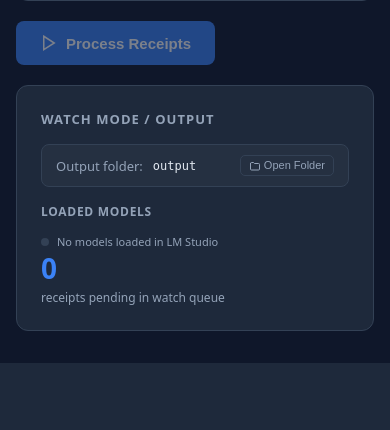
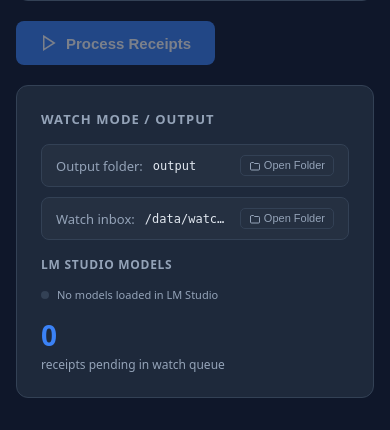
Before and after one commit to duedev/Reimbursements, a FastAPI app: page / in a window 390 px wide. Shown: the part 699-1129 px from the top of the page. Before the commit the page ends 1062 px from the top, so only its background shows below. Run offline with FastAPI, Linux system fonts and the light colour scheme; data that the repository does not hold is empty; some libraries are stand-ins or nearby versions.

Commit message:
Fix filename rules, MPO crash, open-folder on macOS, error log panel, PWA icon, and misc polish
- Filename: fuel + materials both use date-only stem (no description appended)
- Filename: misc now uses vendor name instead of garbled expense_description OCR text
- MPO images (dual-camera .jpg from iPhone): encode_image() extracts first frame;
  spreadsheet image embed converts MPO→JPEG to avoid openpyxl KeyError('.mpo')
- Gemma review: guard against prose "No issues" responses before json.loads()
- Open-folder button: cross-platform (_open_folder_native uses `open` on macOS,
  os.startfile on Windows, xdg-open on Linux); returns path in error response
- Watch inbox: new Watch inbox path row in UI + Open Folder button backed by
  GET /watch/folder and POST /open-watch-folder endpoints
- UI: rename "Loaded Models" → "LM Studio Models" (more accurate label)
- UI: collapsible error log panel at page bottom; auto-shows on any error/skip
- PWA: manifest.json + receipt SVG icon + apple-mobile-web-app meta tags
  (install via "Add to Dock" in Safari/Chrome for a taskbar icon)
- launch.sh: handle docker compose vs docker-compose; 90 s timeout; macOS-only open
- Spreadsheet: fix "MISCELLENEOUS" → "MISCELLANEOUS" typo

Co-Authored-By: Claude Sonnet 4.6 <noreply@anthropic.com>

```diff
--- a/server.py
+++ b/server.py
@@ -48,6 +48,16 @@ app = FastAPI(title="Receipt Processor", lifespan=lifespan)
 @app.get("/", response_class=FileResponse)
 async def index():
     return FileResponse("templates/index.html", media_type="text/html")
+
+
+@app.get("/manifest.json")
+async def manifest():
+    return FileResponse("templates/manifest.json", media_type="application/manifest+json")
+
+
+@app.get("/icon.svg")
+async def icon():
+    return FileResponse("templates/icon.svg", media_type="image/svg+xml")
 
 
 @app.post("/process")
@@ -172,12 +182,46 @@ async def open_output_folder():
     return JSONResponse({"path": str(OUTPUT_FOLDER)})
 
 
+def _open_folder_native(folder: Path) -> None:
+    """Open *folder* in the host OS file manager. Raises on failure."""
+    import sys
+    if sys.platform == "darwin":
+        subprocess.Popen(["open", str(folder)])
+    elif sys.platform == "win32":
+        import os as _os
+        _os.startfile(str(folder))
+    else:
+        subprocess.Popen(["xdg-open", str(folder)])
+
+
 @app.post("/open-folder")
 async def open_folder_in_manager():
     folder = Path(OUTPUT_FOLDER).resolve()
     folder.mkdir(parents=True, exist_ok=True)
     try:
-        subprocess.Popen(["xdg-open", str(folder)])
+        _open_folder_native(folder)
+        return JSONResponse({"ok": True, "path": str(folder)})
+    except Exception as exc:
+        return JSONResponse({"ok": False, "error": str(exc), "path": str(folder)}, status_code=500)
+
+
+@app.get("/watch/folder")
+async def watch_folder_path():
+    """Return the host-side watch inbox path (from env or docker-compose volume)."""
+    try:
+        from watch_mode import WATCH_INBOX
+        return JSONResponse({"path": str(WATCH_INBOX), "ok": True})
+    except Exception as exc:
+        return JSONResponse({"path": "", "ok": False, "error": str(exc)})
+
+
+@app.post("/open-watch-folder")
+async def open_watch_folder():
+    try:
+        from watch_mode import WATCH_INBOX
+        folder = Path(WATCH_INBOX).resolve()
+        folder.mkdir(parents=True, exist_ok=True)
+        _open_folder_native(folder)
         return JSONResponse({"ok": True, "path": str(folder)})
     except Exception as exc:
         return JSONResponse({"ok": False, "error": str(exc)}, status_code=500)
--- a/spreadsheet_theme.py
+++ b/spreadsheet_theme.py
@@ -358,11 +358,21 @@ def _build_image_sheet(wb: Workbook, sheet_name: str, receipts: list[dict]):
         # Embed image if the file path is available
         if img_path_str and Path(img_path_str).exists():
             try:
+                from io import BytesIO
                 from openpyxl.drawing.image import Image as XLImage
                 from PIL import Image as PILImage
 
                 with PILImage.open(img_path_str) as pil_img:
                     orig_w, orig_h = pil_img.size
+                    # MPO (dual-camera JPEG) has no openpyxl content-type entry;
+                    # convert to plain JPEG so the workbook writer doesn't raise KeyError
+                    if getattr(pil_img, "format", None) == "MPO":
+                        buf = BytesIO()
+                        pil_img.convert("RGB").save(buf, "JPEG", quality=92)
+                        buf.seek(0)
+                        img_source = buf
+                    else:
+                        img_source = img_path_str
 
                 scale = min(_IMG_MAX_W_PX / orig_w, _IMG_MAX_H_PX / orig_h, 1.0)
                 img_w = int(orig_w * scale)
@@ -371,7 +381,7 @@ def _build_image_sheet(wb: Workbook, sheet_name: str, receipts: list[dict]):
                 # rows needed: px → pt (×0.75) ÷ row_height_pt
                 rows_needed = max(int(img_h * 0.75 / _IMG_ROW_HEIGHT_PT) + 2, _IMG_ROWS)
 
-                xl_img        = XLImage(img_path_str)
+                xl_img        = XLImage(img_source)
                 xl_img.width  = img_w
                 xl_img.height = img_h
                 ws.add_image(xl_img, f"A{current_row}")
@@ -458,7 +468,7 @@ def build_themed_workbook(
         (
             "misc",
             ["Receipt\nNo.", "Date", "Store / Job Name", "", "Expense Description", "Amount", "Filename"],
-            "MISCELLENEOUS",
+            "MISCELLANEOUS",
         ),
     ]
 
--- a/templates/index.html
+++ b/templates/index.html
@@ -4,6 +4,11 @@
   <meta charset="UTF-8">
   <meta name="viewport" content="width=device-width, initial-scale=1.0">
   <title>Receipt Processor</title>
+  <link rel="manifest" href="/manifest.json">
+  <link rel="icon" href="/icon.svg" type="image/svg+xml">
+  <meta name="theme-color" content="#1e293b">
+  <meta name="apple-mobile-web-app-capable" content="yes">
+  <meta name="apple-mobile-web-app-title" content="Receipts">
   <style>
     :root {
       --bg:       #0f172a;
@@ -323,7 +328,9 @@
   <!-- Watch-mode card -->
   <div class="card" id="watch-card">
     <div class="card-title">Watch Mode / Output</div>
-    <div class="folder-strip" style="margin-bottom:16px">
+
+    <!-- Output folder -->
+    <div class="folder-strip" style="margin-bottom:10px">
       <span>Output folder:</span>
       <code id="folder-path">loading…</code>
       <button class="copy-btn" id="open-folder-btn" title="Open in file manager">
@@ -332,12 +339,25 @@
         </svg>Open Folder
       </button>
     </div>
-    <!-- LM Studio model status -->
-    <div style="font-size:12px;color:var(--muted);margin-bottom:12px;font-weight:600;text-transform:uppercase;letter-spacing:0.06em">Loaded Models</div>
+
+    <!-- Watch inbox folder -->
+    <div class="folder-strip" style="margin-bottom:16px">
+      <span>Watch inbox:</span>
+      <code id="watch-folder-path">loading…</code>
+      <button class="copy-btn" id="open-watch-folder-btn" title="Open watch inbox in file manager">
+        <svg width="12" height="12" viewBox="0 0 24 24" fill="none" stroke="currentColor" stroke-width="2" style="display:inline;vertical-align:middle;margin-right:3px">
+          <path stroke-linecap="round" stroke-linejoin="round" d="M3 7a2 2 0 012-2h4l2 2h8a2 2 0 012 2v9a2 2 0 01-2 2H5a2 2 0 01-2-2V7z"/>
+        </svg>Open Folder
+      </button>
+    </div>
+
+    <!-- LM Studio model status — shows models currently available in LM Studio -->
+    <div style="font-size:12px;color:var(--muted);margin-bottom:12px;font-weight:600;text-transform:uppercase;letter-spacing:0.06em">LM Studio Models</div>
     <div class="model-strip" id="model-strip">
       <div class="model-row"><div class="model-dot"></div><span style="color:var(--muted);font-size:11px">Querying LM Studio…</span></div>
     </div>
-    <div style="display:flex;align-items:center;gap:20px;flex-wrap:wrap">
+
+    <div style="display:flex;align-items:center;gap:20px;flex-wrap:wrap;margin-top:14px">
       <div>
         <div class="watch-count" id="watch-count">—</div>
         <div class="watch-label">receipts pending in watch queue</div>
@@ -352,6 +372,17 @@
         </button>
       </div>
     </div>
+  </div>
+
+  <!-- Error log (hidden until there are errors) -->
+  <div class="card hidden" id="error-card" style="border-color:rgba(239,68,68,0.4)">
+    <div style="display:flex;align-items:center;justify-content:space-between;cursor:pointer" id="error-toggle">
+      <div class="card-title" style="color:var(--danger);margin-bottom:0">
+        ⚠ Errors <span id="error-count-badge" style="font-size:11px;background:rgba(239,68,68,0.15);color:var(--danger);border-radius:10px;padding:1px 7px;margin-left:6px">0</span>
+      </div>
+      <span id="error-chevron" style="color:var(--muted);font-size:13px;transition:transform 0.2s">▼</span>
+    </div>
+    <div id="error-log" style="margin-top:12px;font-family:ui-monospace,monospace;font-size:12px;color:#fca5a5;white-space:pre-wrap;max-height:200px;overflow-y:auto"></div>
   </div>
 </main>
 
@@ -500,20 +531,52 @@
     downloadCard.classList.remove('hidden');
   }
 
+  let errorLines = [];
+
   function appendLog(text) {
     log.textContent += text + '\n';
     log.scrollTop = log.scrollHeight;
+    // capture lines that look like errors into the dedicated error panel
+    if (/error|skipped|SKIPPED/i.test(text)) {
+      errorLines.push(text.trim());
+      renderErrorPanel();
+    }
   }
 
   function esc(str) {
     return str.replace(/&/g,'&amp;').replace(/</g,'&lt;').replace(/>/g,'&gt;');
   }
 
+  // ── Error log panel ──────────────────────────────────────────────────────────
+  const errorCard       = document.getElementById('error-card');
+  const errorLogEl      = document.getElementById('error-log');
+  const errorCountBadge = document.getElementById('error-count-badge');
+  const errorToggle     = document.getElementById('error-toggle');
+  const errorChevron    = document.getElementById('error-chevron');
+  let errorPanelOpen    = true;
+
+  function renderErrorPanel() {
+    if (!errorLines.length) return;
+    errorCard.classList.remove('hidden');
+    errorCountBadge.textContent = errorLines.length;
+    errorLogEl.textContent = errorLines.join('\n');
+    errorLogEl.scrollTop = errorLogEl.scrollHeight;
+  }
+
+  errorToggle.addEventListener('click', () => {
+    errorPanelOpen = !errorPanelOpen;
+    errorLogEl.style.display = errorPanelOpen ? '' : 'none';
+    errorChevron.style.transform = errorPanelOpen ? '' : 'rotate(-90deg)';
+  });
+
   // ── Reset ────────────────────────────────────────────────────────────────────
   resetBtn.addEventListener('click', () => {
     selectedFiles = [];
     currentJobId  = null;
     fileInput.value = '';
+    errorLines = [];
+    errorCard.classList.add('hidden');
+    errorLogEl.textContent = '';
     renderFileList();
     progressCard.classList.add('hidden');
     downloadCard.classList.add('hidden');
@@ -524,12 +587,14 @@
   });
 
   // ── Output folder + watch status ─────────────────────────────────────────────
-  const folderPath    = document.getElementById('folder-path');
-  const openFolderBtn = document.getElementById('open-folder-btn');
-  const watchCount    = document.getElementById('watch-count');
-  const sendEmailBtn  = document.getElementById('send-email-btn');
-  const toast         = document.getElementById('toast');
-  const modelStrip    = document.getElementById('model-strip');
+  const folderPath        = document.getElementById('folder-path');
+  const openFolderBtn     = document.getElementById('open-folder-btn');
+  const watchFolderPath   = document.getElementById('watch-folder-path');
+  const openWatchFolderBtn= document.getElementById('open-watch-folder-btn');
+  const watchCount        = document.getElementById('watch-count');
+  const sendEmailBtn      = document.getElementById('send-email-btn');
+  const toast             = document.getElementById('toast');
+  const modelStrip        = document.getElementById('model-strip');
 
   function showToast(msg, ok) {
     toast.textContent = msg;
@@ -539,9 +604,10 @@
 
   async function loadWatchStatus() {
     try {
-      const [folderRes, statusRes] = await Promise.all([
+      const [folderRes, statusRes, watchFolderRes] = await Promise.all([
         fetch('/open-output-folder'),
         fetch('/watch/status'),
+        fetch('/watch/folder'),
       ]);
       if (folderRes.ok) {
         const { path } = await folderRes.json();
@@ -551,6 +617,10 @@
         const { receipts, smtp_configured } = await statusRes.json();
         watchCount.textContent = receipts;
         if (smtp_configured) sendEmailBtn.classList.remove('hidden');
+      }
+      if (watchFolderRes.ok) {
+        const { path } = await watchFolderRes.json();
+        watchFolderPath.textContent = path || '(not configured)';
       }
     } catch (_) {}
   }
@@ -580,7 +650,17 @@
     try {
       const res = await fetch('/open-folder', { method: 'POST' });
       const data = await res.json();
-      if (!data.ok) showToast(`Could not open folder: ${data.error}`, false);
+      if (!data.ok) showToast(`Path: ${data.path || ''} — ${data.error}`, false);
+    } catch (err) {
+      showToast(`Error: ${err.message}`, false);
+    }
+  });
+
+  openWatchFolderBtn.addEventListener('click', async () => {
+    try {
+      const res = await fetch('/open-watch-folder', { method: 'POST' });
+      const data = await res.json();
+      if (!data.ok) showToast(`Path: ${data.path || ''} — ${data.error}`, false);
     } catch (err) {
       showToast(`Error: ${err.message}`, false);
     }
```
Also changed, not shown: process_receipts.py (+21 -5 lines), templates/icon.svg (added), templates/manifest.json (added), 3 other files.
